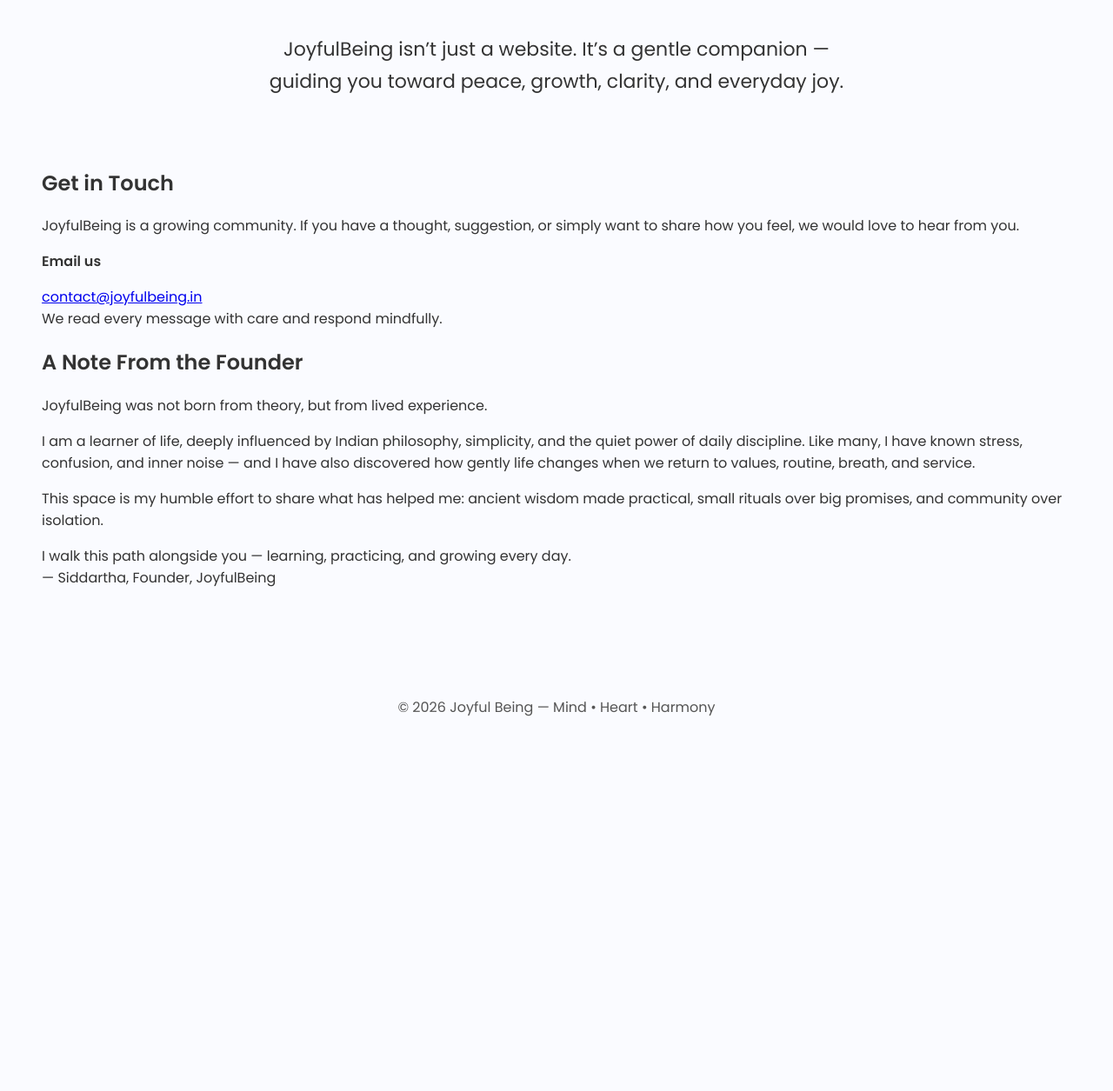
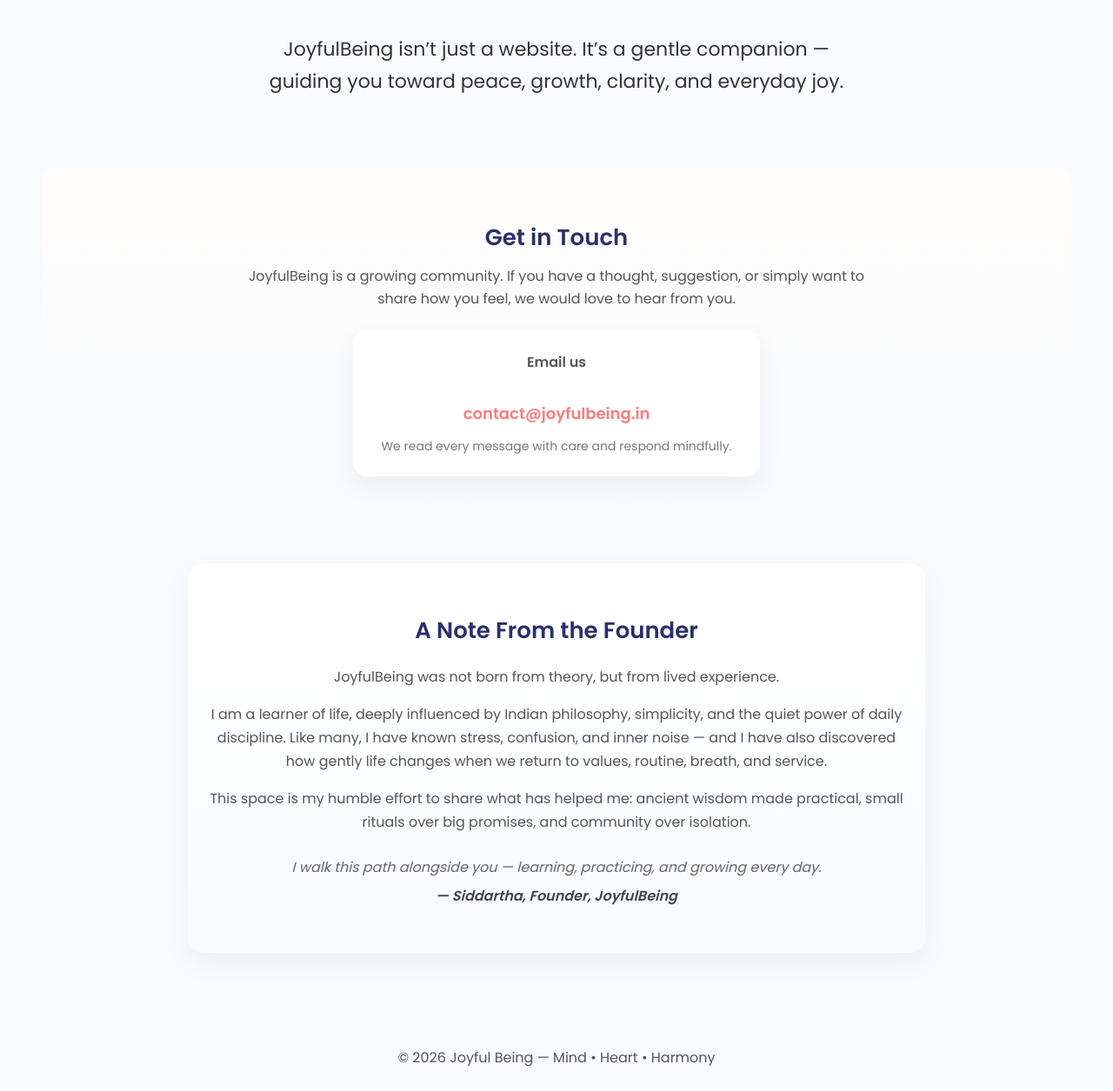
Before and after one commit to siddarthareddykv/JoyfulBeing, a Flask app: page /about in a window 1280 px wide. Shown: the part 2147-3402 px from the top of the page at 87% size. Before the commit the page ends 2971 px from the top, so only its background shows below. Run offline with Flask 3, Linux system fonts and the light colour scheme.

Commit message:
Add styles for contact and about sections
Added styles for contact and about sections.

```diff
--- a/static/style.css
+++ b/static/style.css
@@ -1447,3 +1447,89 @@ section[style*="margin-top:28px"]{
 .wisdom-core + section {
   margin-top: 10px !important;
 }
+/* CONTACT SECTION */
+.contact-section {
+  margin-top: 60px;
+  padding: 40px 20px;
+  text-align: center;
+  background: linear-gradient(180deg, #fffdfb, #f8fbff);
+  border-radius: 18px;
+}
+
+.contact-section h2 {
+  font-size: 26px;
+  font-weight: 700;
+  color: #2a2f6b;
+  margin-bottom: 12px;
+}
+
+.contact-section p {
+  max-width: 720px;
+  margin: 0 auto 24px;
+  color: #555;
+  line-height: 1.6;
+}
+
+.contact-box {
+  display: inline-block;
+  padding: 24px 32px;
+  background: #ffffff;
+  border-radius: 16px;
+  box-shadow: 0 10px 30px rgba(0,0,0,0.06);
+}
+
+.contact-email {
+  display: inline-block;
+  margin-top: 8px;
+  font-size: 18px;
+  font-weight: 600;
+  color: #ff7a7a;
+  text-decoration: none;
+}
+
+.contact-email:hover {
+  text-decoration: underline;
+}
+
+.contact-note {
+  margin-top: 14px;
+  font-size: 14px;
+  color: #777;
+}
+.about-me {
+  margin-top: 60px;
+  padding: 36px 24px;
+  max-width: 800px;
+  margin-left: auto;
+  margin-right: auto;
+  background: linear-gradient(180deg, #ffffff, #f9fbff);
+  border-radius: 18px;
+  box-shadow: 0 12px 32px rgba(0,0,0,0.05);
+  text-align: center;
+}
+
+.about-me h2 {
+  font-size: 26px;
+  font-weight: 700;
+  color: #2a2f6b;
+  margin-bottom: 20px;
+}
+
+.about-me p {
+  color: #555;
+  line-height: 1.7;
+  margin-bottom: 16px;
+}
+
+.about-me .signature {
+  margin-top: 24px;
+  font-style: italic;
+  color: #666;
+}
+
+.about-me .signature span {
+  display: block;
+  margin-top: 6px;
+  font-weight: 600;
+  color: #444;
+}
```
